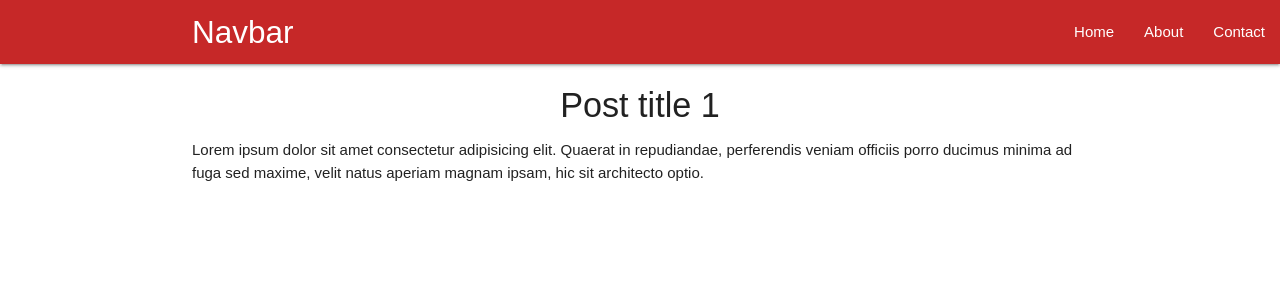
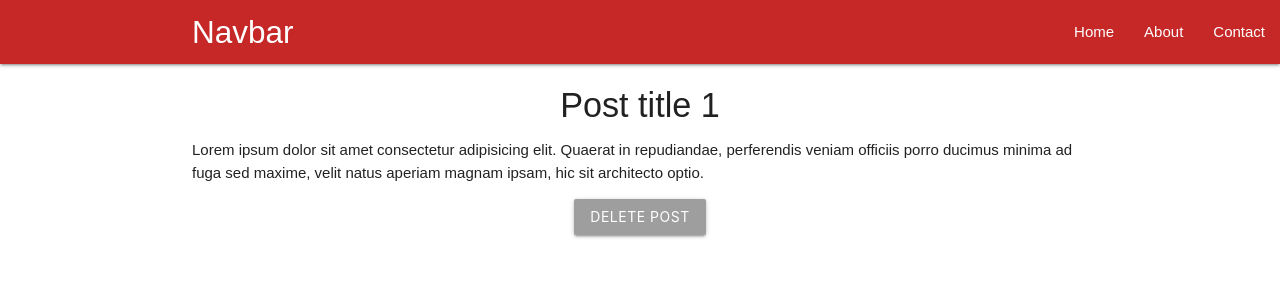
Before and after one commit to muscaiu/post-app-for-ci, a React (Create React App) app: page /1 in a window 1280 px wide. Shown: the top 300 px of the page. Built offline with nearby package versions, Linux system fonts and the light colour scheme.

Commit message:
deleteing each post with mapDispatchToProps

```diff
--- a/src/components/Post.js
+++ b/src/components/Post.js
@@ -2,11 +2,21 @@
 import { connect } from 'react-redux';
 
 class Post extends Component {
+  handleClick = () => {
+    this.props.deletePost(this.props.post.id);
+    this.props.history.push('/');
+  }
+
   render() {
     const post = this.props.post ? (
       <div className="post">
         <h4 className="center">{this.props.post.title}</h4>
         <p>{this.props.post.body}</p>
+        <div className="center">
+          <button onClick={this.handleClick} className="btn grey"          >
+            Delete Post
+          </button>
+        </div>
       </div>
     ) : (
         <div className="center">Loading...</div>
@@ -22,10 +32,15 @@
 
 const mapStateToProps = (state, ownProps) => {
   let id = ownProps.match.params.post_id;
-
   return {
     post: state.posts.find(post => post.id === parseInt(id))
   }
 }
 
-export default connect(mapStateToProps)(Post);
+const mapDispatchToProps = (dispatch) => {
+  return {
+    deletePost: id => { dispatch({ type: 'DELETE_POST', id: id }) }
+  }
+}
+
+export default connect(mapStateToProps, mapDispatchToProps)(Post);
--- a/src/reducers/rootReducer.js
+++ b/src/reducers/rootReducer.js
@@ -7,7 +7,18 @@
 }
 
 const rootReducer = (state = initState, action) => {
-  return state;
+  console.log(action)
+  switch (action.type) {
+    case 'DELETE_POST': {
+      let newPosts = state.posts.filter(post => action.id !== post.id)
+      return {
+        ...state,
+        posts: newPosts
+      }
+    }
+    default:
+      return state
+  }
 }
 
 export default rootReducer;
```
